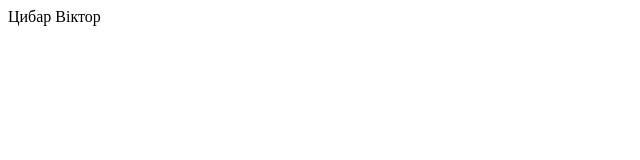
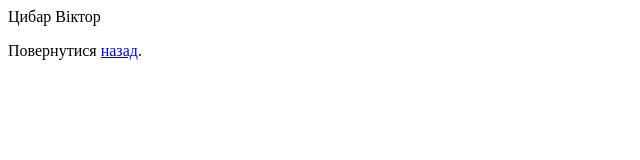
Before and after one commit to AresGO/AresGO.github.io, a plain HTML site: page Домашня №1/Index.html in a window 1280 px wide. Shown: the whole page, without its empty margins (0-640 px from the left). Drawn offline with Linux system fonts and the light colour scheme.

Commit message:
Update Index.html

```diff
--- a/Домашня №1/Index.html
+++ b/Домашня №1/Index.html
@@ -9,6 +9,7 @@
 
 	<body>
 	     Цибар Віктор
+	     <p> Повернутися <a href="../index.html">назад</a>.<p>
 	</body>
 
 
```
